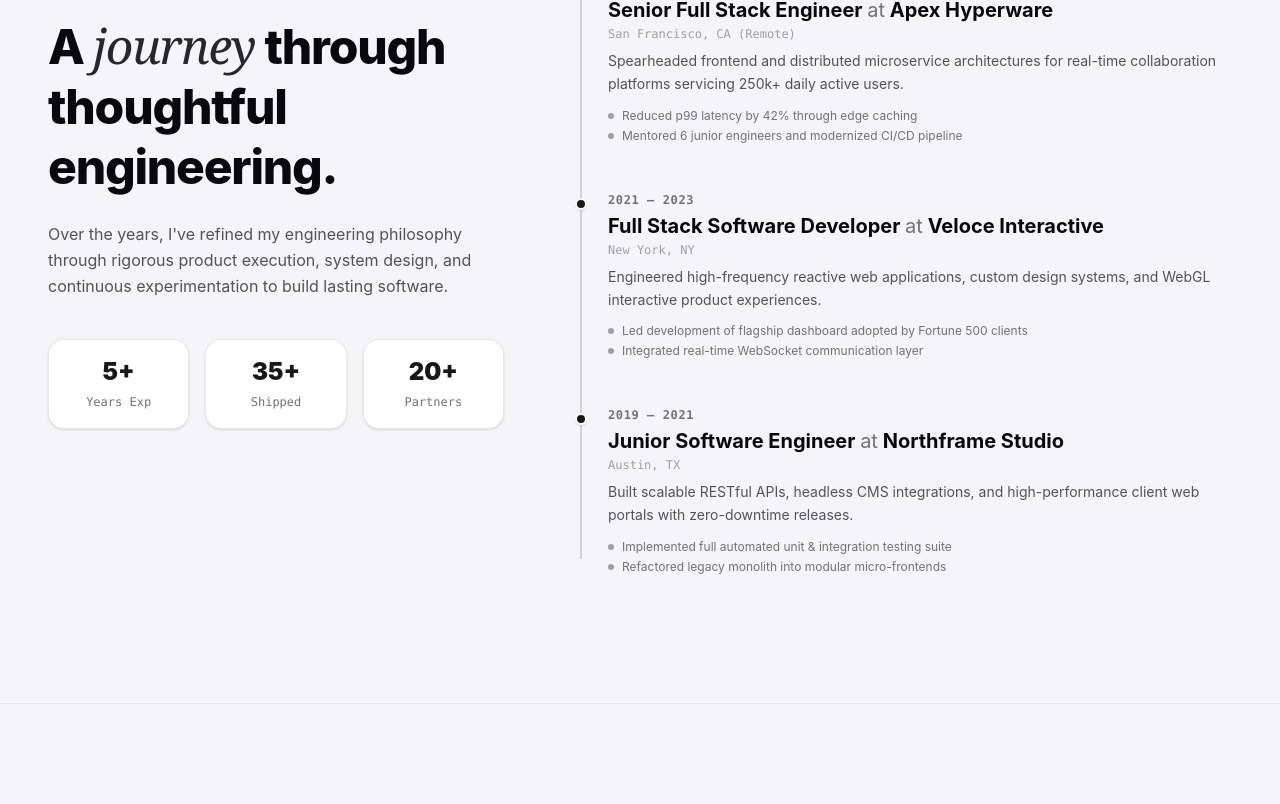
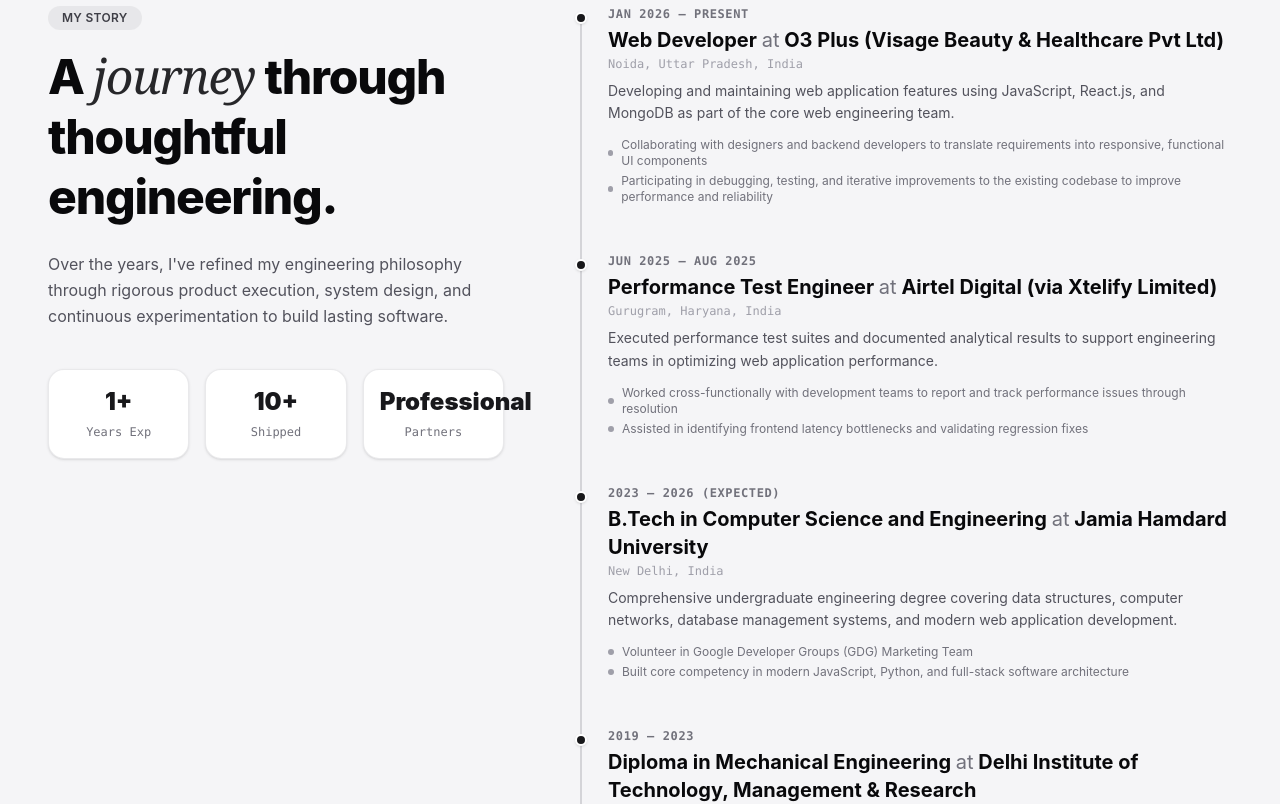
Before and after one commit to himanshuu-g/Portfolio, a React (Vite) app: page / in a window 1280 px wide. Shown: the part 1680-2484 px from the top of the page. Built offline with nearby package versions, Linux system fonts and the light colour scheme; a web font is replaced by a local one.

Commit message:
feat: populate skills, experience, projects, and education from resume

```diff
--- a/src/components/AboutSection.tsx
+++ b/src/components/AboutSection.tsx
@@ -33,16 +33,25 @@ export const AboutSection: React.FC<AboutSectionProps> = ({ onContactClick }) =>
                   <Code size={18} />
                 </div>
                 <span className="absolute -top-7 text-[10px] font-mono font-semibold bg-zinc-900 text-white px-2 py-0.5 rounded opacity-0 group-hover:opacity-100 transition-opacity whitespace-nowrap pointer-events-none">
-                  React / TS
+                  React.js
                 </span>
               </div>
 
               <div className="group relative flex flex-col items-center cursor-pointer transition-transform hover:-translate-y-1.5">
-                <div className="w-9 h-9 rounded-xl bg-gradient-to-br from-indigo-500 to-purple-600 text-white flex items-center justify-center shadow-md">
+                <div className="w-9 h-9 rounded-xl bg-gradient-to-br from-amber-500 to-yellow-600 text-white flex items-center justify-center shadow-md">
                   <Globe size={18} />
                 </div>
                 <span className="absolute -top-7 text-[10px] font-mono font-semibold bg-zinc-900 text-white px-2 py-0.5 rounded opacity-0 group-hover:opacity-100 transition-opacity whitespace-nowrap pointer-events-none">
-                  Next.js
+                  JavaScript
+                </span>
+              </div>
+
+              <div className="group relative flex flex-col items-center cursor-pointer transition-transform hover:-translate-y-1.5">
+                <div className="w-9 h-9 rounded-xl bg-blue-600 text-white flex items-center justify-center shadow-md">
+                  <Cpu size={18} />
+                </div>
+                <span className="absolute -top-7 text-[10px] font-mono font-semibold bg-zinc-900 text-white px-2 py-0.5 rounded opacity-0 group-hover:opacity-100 transition-opacity whitespace-nowrap pointer-events-none">
+                  Python
                 </span>
               </div>
 
@@ -51,7 +60,7 @@ export const AboutSection: React.FC<AboutSectionProps> = ({ onContactClick }) =>
                   <Server size={18} />
                 </div>
                 <span className="absolute -top-7 text-[10px] font-mono font-semibold bg-zinc-900 text-white px-2 py-0.5 rounded opacity-0 group-hover:opacity-100 transition-opacity whitespace-nowrap pointer-events-none">
-                  Node / Go
+                  MongoDB
                 </span>
               </div>
 
@@ -60,16 +69,7 @@ export const AboutSection: React.FC<AboutSectionProps> = ({ onContactClick }) =>
                   <Layers size={18} />
                 </div>
                 <span className="absolute -top-7 text-[10px] font-mono font-semibold bg-zinc-900 text-white px-2 py-0.5 rounded opacity-0 group-hover:opacity-100 transition-opacity whitespace-nowrap pointer-events-none">
-                  Tailwind
-                </span>
-              </div>
-
-              <div className="group relative flex flex-col items-center cursor-pointer transition-transform hover:-translate-y-1.5">
-                <div className="w-9 h-9 rounded-xl bg-orange-600 text-white flex items-center justify-center shadow-md">
-                  <Cpu size={18} />
-                </div>
-                <span className="absolute -top-7 text-[10px] font-mono font-semibold bg-zinc-900 text-white px-2 py-0.5 rounded opacity-0 group-hover:opacity-100 transition-opacity whitespace-nowrap pointer-events-none">
-                  Cloud & AI
+                  Firebase / SQL
                 </span>
               </div>
             </div>
--- a/src/components/ContactSection.tsx
+++ b/src/components/ContactSection.tsx
@@ -73,6 +73,12 @@ export const ContactSection: React.FC = () => {
             <div className="text-xl sm:text-2xl font-bold font-mono text-zinc-900 break-all">
               {portfolioData.profile.email}
             </div>
+
+            {portfolioData.profile.phone && (
+              <div className="text-sm font-mono text-zinc-600">
+                📞 {portfolioData.profile.phone}
+              </div>
+            )}
 
             <div className="pt-2 border-t border-zinc-100 flex items-center justify-between text-xs text-zinc-500">
               <span className="flex items-center gap-1.5">
--- a/src/data/portfolioData.ts
+++ b/src/data/portfolioData.ts
@@ -49,200 +49,203 @@ export interface FloatingBadge {
 
 export const portfolioData = {
   profile: {
-    firstName: "HIMANSHU",
-    lastName: "GAUTAM", // Easily customizable
+    firstName: "Himanshu",
+    lastName: "Gautam",
     fullName: "Himanshu Gautam",
-    handle: "gautamhimanshu7703@gmail.com",
-    role: "Full Stack Engineer & Creative Developer",
-    secondaryRole: "Software Architect & UI/UX Technologist",
-    tagline: "I design and build resilient digital products that balance deep engineering rigor, tactile micro-interactions, and fluid aesthetics.",
+    handle: "himanshuu-g",
+    role: "Web Developer & Computer Science Graduate",
+    secondaryRole: "Frontend, Backend & AI / Machine Learning",
+    tagline: "Computer Science graduate (B.Tech, 2026) with hands-on experience in web development and performance testing. Comfortable across the frontend stack with growing exposure to backend and QA workflows.",
     status: {
       isAvailable: true,
-      text: "Open for projects & opportunities",
+      text: "Open for full-time opportunities",
     },
-    location: "Global / Remote",
-    email: "gautam@example.com",
-    github: "https://github.com",
-    linkedin: "https://linkedin.com",
+    location: "New Delhi, India",
+    phone: "+91 7703940978",
+    email: "gautamji616@gmail.com",
+    github: "https://github.com/himanshuu-g",
+    linkedin: "https://linkedin.com/in/himanshu-gautam-7a401a29a",
     twitter: "https://twitter.com",
-    discord: "@gautam_dev",
+    discord: "@himanshu_dev",
     resumeUrl: "#",
     avatarUrl: "/Monochrome Tech Portfolio Portrait.png",
     aboutPortraitUrl: "/himanshuimage.jpeg",
-    experienceYears: "5+",
-    projectsCompleted: "35+",
-    happyClients: "20+",
+    experienceYears: "1+",
+    projectsCompleted: "10+",
+    happyClients: "Professional",
   },
 
-  // Floating badges around hero portrait (Screenshot 1 matching)
+  // Floating badges around hero portrait
   heroBadges: [
-    { id: "1", label: "Full Stack Web", position: "top-[16%] left-[6%] md:left-[14%]" },
-    { id: "2", label: "React & Next.js", position: "top-[28%] left-[2%] md:left-[10%]" },
-    { id: "3", label: "System Design", position: "top-[40%] left-[4%] md:left-[12%]" },
-    { id: "4", label: "Cloud & DevOps", position: "top-[16%] right-[6%] md:right-[14%]" },
-    { id: "5", label: "AI Integration", position: "top-[28%] right-[2%] md:right-[10%]" },
-    { id: "6", label: "API Architecture", position: "top-[40%] right-[4%] md:right-[12%]" },
+    { id: "1", label: "React.js & Web", position: "top-[16%] left-[6%] md:left-[14%]" },
+    { id: "2", label: "JavaScript & Python", position: "top-[28%] left-[2%] md:left-[10%]" },
+    { id: "3", label: "MongoDB & Firebase", position: "top-[40%] left-[4%] md:left-[12%]" },
+    { id: "4", label: "CNN & Grad-CAM", position: "top-[16%] right-[6%] md:right-[14%]" },
+    { id: "5", label: "OCR Text Extraction", position: "top-[28%] right-[2%] md:right-[10%]" },
+    { id: "6", label: "Performance QA", position: "top-[40%] right-[4%] md:right-[12%]" },
   ],
 
-  // Bottom dock tools matching screenshot 2
+  // Bottom dock tools matching technical skills from resume
   dockSkills: [
-    { name: "React", icon: "atom", level: "Expert" },
-    { name: "TypeScript", icon: "code-2", level: "Expert" },
-    { name: "Next.js", icon: "globe", level: "Expert" },
-    { name: "Node.js", icon: "server", level: "Advanced" },
-    { name: "Python", icon: "terminal", level: "Advanced" },
-    { name: "Tailwind CSS", icon: "palette", level: "Expert" },
-    { name: "PostgreSQL", icon: "database", level: "Advanced" },
-    { name: "Docker", icon: "box", level: "Intermediate" },
+    { name: "React.js", icon: "atom", level: "Core Framework" },
+    { name: "JavaScript", icon: "code-2", level: "Language" },
+    { name: "Python", icon: "terminal", level: "Language / ML" },
+    { name: "MongoDB", icon: "database", level: "Database" },
+    { name: "Firebase", icon: "server", level: "Cloud DB" },
+    { name: "MySQL", icon: "database", level: "Relational DB" },
+    { name: "Git & GitHub", icon: "box", level: "Version Control" },
+    { name: "HTML5 & CSS3", icon: "palette", level: "Styling & Markup" },
   ],
 
-  // Career experience timeline matching screenshot 2
+  // Career experience & education timeline from resume
   timeline: [
     {
       id: "exp-1",
-      period: "2023 — Present",
-      role: "Senior Full Stack Engineer",
-      company: "Apex Hyperware",
-      location: "San Francisco, CA (Remote)",
-      description: "Spearheaded frontend and distributed microservice architectures for real-time collaboration platforms servicing 250k+ daily active users.",
-      highlights: ["Reduced p99 latency by 42% through edge caching", "Mentored 6 junior engineers and modernized CI/CD pipeline"]
+      period: "Jan 2026 — Present",
+      role: "Web Developer",
+      company: "O3 Plus (Visage Beauty & Healthcare Pvt Ltd)",
+      location: "Noida, Uttar Pradesh, India",
+      description: "Developing and maintaining web application features using JavaScript, React.js, and MongoDB as part of the core web engineering team.",
+      highlights: [
+        "Collaborating with designers and backend developers to translate requirements into responsive, functional UI components",
+        "Participating in debugging, testing, and iterative improvements to the existing codebase to improve performance and reliability"
+      ]
     },
     {
       id: "exp-2",
-      period: "2021 — 2023",
-      role: "Full Stack Software Developer",
-      company: "Veloce Interactive",
-      location: "New York, NY",
-      description: "Engineered high-frequency reactive web applications, custom design systems, and WebGL interactive product experiences.",
-      highlights: ["Led development of flagship dashboard adopted by Fortune 500 clients", "Integrated real-time WebSocket communication layer"]
+      period: "Jun 2025 — Aug 2025",
+      role: "Performance Test Engineer",
+      company: "Airtel Digital (via Xtelify Limited)",
+      location: "Gurugram, Haryana, India",
+      description: "Executed performance test suites and documented analytical results to support engineering teams in optimizing web application performance.",
+      highlights: [
+        "Worked cross-functionally with development teams to report and track performance issues through resolution",
+        "Assisted in identifying frontend latency bottlenecks and validating regression fixes"
+      ]
     },
     {
-      id: "exp-3",
-      period: "2019 — 2021",
-      role: "Junior Software Engineer",
-      company: "Northframe Studio",
-      location: "Austin, TX",
-      description: "Built scalable RESTful APIs, headless CMS integrations, and high-performance client web portals with zero-downtime releases.",
-      highlights: ["Implemented full automated unit & integration testing suite", "Refactored legacy monolith into modular micro-frontends"]
+      id: "edu-1",
+      period: "2023 — 2026 (Expected)",
+      role: "B.Tech in Computer Science and Engineering",
+      company: "Jamia Hamdard University",
+      location: "New Delhi, India",
+      description: "Comprehensive undergraduate engineering degree covering data structures, computer networks, database management systems, and modern web application development.",
+      highlights: [
+        "Volunteer in Google Developer Groups (GDG) Marketing Team",
+        "Built core competency in modern JavaScript, Python, and full-stack software architecture"
+      ]
+    },
+    {
+      id: "edu-2",
+      period: "2019 — 2023",
+      role: "Diploma in Mechanical Engineering",
+      company: "Delhi Institute of Technology, Management & Research",
+      location: "Delhi NCR, India",
+      description: "Built strong engineering fundamentals, mathematical reasoning, and structured problem-solving methodologies.",
+      highlights: [
+        "Graduated with rigorous technical discipline and analytical problem formulation skills"
+      ]
     }
   ],
 
-  // Projects list
+  // Technical Projects from resume
   projects: [
     {
       id: "proj-1",
-      title: "Synthetix AI Studio",
-      subtitle: "Multi-agent generative workflow orchestration engine",
+      title: "Skin Analysis & Skincare Recommender",
+      subtitle: "Deep learning CNN classifier with explainable Grad-CAM heatmaps",
       category: "AI / Machine Learning",
       year: "2025",
-      thumbnail: "https://images.unsplash.com/photo-1618005182384-a83a8bd57fbe?auto=format&fit=crop&w=1200&q=80",
-      description: "A node-based generative AI workflow builder enabling engineering teams to orchestrate LLM chains, vector stores, and custom tools visually.",
-      techStack: ["Next.js 15", "TypeScript", "Python", "FastAPI", "Tailwind CSS", "Framer Motion"],
-      liveUrl: "https://example.com/demo1",
-      githubUrl: "https://github.com/example/synthetix",
+      thumbnail: "https://images.unsplash.com/photo-1576091160399-112ba8d25d1d?auto=format&fit=crop&w=1200&q=80",
+      description: "A full-stack Flask web application that classifies user skin types (oily, dry, normal) by combining uploaded portrait photos with a comprehensive skin-health questionnaire.",
+      techStack: ["Python", "Flask", "MobileNet (CNN)", "Grad-CAM", "SQLite", "OpenCV"],
+      liveUrl: "https://github.com/himanshuu-g",
+      githubUrl: "https://github.com/himanshuu-g",
       featured: true,
       metrics: [
-        { label: "Pipeline Speed", value: "3.4x faster" },
-        { label: "Active Nodes", value: "10,000+" },
-        { label: "Latency", value: "<180ms" }
+        { label: "Model Architecture", value: "MobileNet CNN" },
+        { label: "Explainability", value: "Grad-CAM Heatmaps" },
+        { label: "Stack", value: "Flask + SQLite" }
       ],
-      overview: "Synthetix bridges developer code with visual canvas graph orchestration. Designed with fluid 60fps animations and resilient state synchronization.",
-      challenge: "Handling complex DAG graph cycles in real-time while streaming LLM response tokens without UI frame drops.",
-      solution: "Engineered an off-main-thread WebWorker state manager and custom virtualized canvas viewport utilizing WebGL acceleration."
+      overview: "Solo end-to-end engineered application delivering transparent, vision-driven skin classification and custom skincare recommendations.",
+      challenge: "Providing users with transparent, trustworthy predictions rather than an opaque black-box machine learning output.",
+      solution: "Trained and fine-tuned a MobileNet-based CNN with a custom preprocessing pipeline, integrating Grad-CAM to visually highlight the exact facial image regions driving each classification."
     },
     {
       id: "proj-2",
-      title: "PulseFlow Cloud",
-      subtitle: "Real-time telemetry & distributed tracing platform",
-      category: "Cloud & Systems",
-      year: "2024",
-      thumbnail: "https://images.unsplash.com/photo-1551288049-bebda4e38f71?auto=format&fit=crop&w=1200&q=80",
-      description: "Telemetry engine visualizing high-throughput server metrics, anomaly alarms, and serverless invocations across global clusters.",
-      techStack: ["React", "Go", "Docker", "ClickHouse", "Tailwind CSS"],
-      liveUrl: "https://example.com/demo2",
-      githubUrl: "https://github.com/example/pulseflow",
+      title: "Handwritten Notes Digitizer",
+      subtitle: "OCR-powered web application for indexing and converting physical notes",
+      category: "Frontend",
+      year: "2025",
+      thumbnail: "https://images.unsplash.com/photo-1456513080510-7bf3a84b82f8?auto=format&fit=crop&w=1200&q=80",
+      description: "A web-based system engineered to convert physical handwritten notes into digital, searchable, and easily editable text using optical character recognition.",
+      techStack: ["JavaScript", "Python", "OCR", "HTML5", "CSS3", "React.js"],
+      liveUrl: "https://github.com/himanshuu-g",
+      githubUrl: "https://github.com/himanshuu-g",
       featured: true,
       metrics: [
-        { label: "Events / Sec", value: "1.2M+" },
-        { label: "Uptime", value: "99.99%" }
+        { label: "OCR Extraction", value: "Real-time" },
+        { label: "Text Search", value: "Instant Index" },
+        { label: "Format", value: "Editable Output" }
       ],
-      overview: "Built to replace clunky legacy APM tools with a lightning-fast, keyboard-driven UI inspired by high-end financial terminals.",
-      challenge: "Rendering dense live charts with 50,000 data points updating every 500 milliseconds without browser stutter.",
-      solution: "Implemented Canvas-based chart rendering coupled with WebSockets compression and delta-encoding."
+      overview: "Designed to solve paper clutter and improve academic note organization by allowing instant search, tagging, and digital archiving of handwritten content.",
+      challenge: "Handling handwriting variations, uneven document lighting, and skewed phone camera captures.",
+      solution: "Engineered pre-OCR image filtering and thresholding to enhance character contrast before executing extraction, ensuring high legibility and quick text editing."
     },
     {
       id: "proj-3",
-      title: "OmniStore Commerce",
-      subtitle: "Ultra-fast headless e-commerce with 3D product previews",
+      title: "O3 Plus Core Web Platform",
+      subtitle: "High-performance responsive UI components for beauty & wellness brand",
       category: "Full Stack",
-      year: "2024",
-      thumbnail: "https://images.unsplash.com/photo-1526374965328-7f61d4dc18c5?auto=format&fit=crop&w=1200&q=80",
-      description: "Sub-second load times e-commerce flagship with 3D spatial model inspection and instant serverless checkout.",
-      techStack: ["Next.js", "Three.js", "Stripe API", "GraphQL", "Tailwind CSS"],
-      liveUrl: "https://example.com/demo3",
-      githubUrl: "https://github.com/example/omnistore",
+      year: "2026",
+      thumbnail: "https://images.unsplash.com/photo-1522335789203-aabd1fc54bc9?auto=format&fit=crop&w=1200&q=80",
+      description: "Developing responsive web features, functional UI components, and state management routines using JavaScript, React.js, and MongoDB for O3 Plus.",
+      techStack: ["JavaScript", "React.js", "MongoDB", "HTML5", "CSS3", "Git"],
+      liveUrl: "https://github.com/himanshuu-g",
+      githubUrl: "https://github.com/himanshuu-g",
       featured: true,
       metrics: [
-        { label: "Conversion Rate", value: "+28%" },
-        { label: "Lighthouse Score", value: "99/100" }
+        { label: "Role", value: "Web Developer" },
+        { label: "Database", value: "MongoDB" },
+        { label: "UI Library", value: "React.js" }
       ],
-      overview: "Engineered from the ground up to redefine modern luxury digital storefronts with tactile animations and effortless mobile checkout.",
-      challenge: "Optimizing heavy 3D GLTF asset downloads on cellular networks.",
-      solution: "Integrated Draco compression and progressive mesh level-of-detail (LOD) streaming."
-    },
-    {
-      id: "proj-4",
-      title: "Aura Design System",
-      subtitle: "Accessible React & Framer Motion component library",
-      category: "Frontend",
-      year: "2023",
-      thumbnail: "https://images.unsplash.com/photo-1507238691740-187a5b1d37b8?auto=format&fit=crop&w=1200&q=80",
-      description: "Comprehensive tokenized UI kit with built-in accessibility compliance, micro-animations, and zero layout shift.",
-      techStack: ["React", "TypeScript", "Tailwind CSS", "Framer Motion", "Storybook"],
-      liveUrl: "https://example.com/demo4",
-      githubUrl: "https://github.com/example/aura-ui",
-      featured: false,
-      metrics: [
-        { label: "npm Downloads", value: "45k/mo" },
-        { label: "WCAG Level", value: "AAA" }
-      ],
-      overview: "Created to help developer teams ship polished, accessible, animated interfaces without starting from scratch.",
-      challenge: "Ensuring complex interactive components like comboboxes and modals maintained strict keyboard accessibility.",
-      solution: "Built on top of Radix primitives with custom Framer Motion spring physics wrappers."
+      overview: "Working as part of the core web engineering team at Visage Beauty & Healthcare to enhance digital commerce and customer engagement interfaces.",
+      challenge: "Translating diverse design specifications into lightweight, bug-free, and accessible React components.",
+      solution: "Adopted strict component modularity, standardized prop structures, and conducted iterative code reviews with backend teammates."
     }
   ],
 
-  // Articles & insights
+  // Articles & Technical Notes
   articles: [
     {
       id: "art-1",
-      title: "Architecting Fluid 60fps Micro-Interactions in React",
-      slug: "fluid-micro-interactions-react",
-      date: "Oct 2025",
-      readTime: "6 min read",
-      tag: "UI Engineering",
-      summary: "How to combine Framer Motion layout animations, GPU layer promotion, and spring physics for buttery smooth tactile interfaces.",
-      content: "When building modern web applications, the difference between a good interface and an unforgettable one lies in micro-interactions. In this article, we explore how layout animations work under the hood, how FLIP (First, Last, Invert, Play) prevents layout thrashing, and how to configure spring damping for natural physical feedback."
+      title: "Building Interpretable Computer Vision Models with MobileNet & Grad-CAM",
+      slug: "interpretable-cv-mobilenet-gradcam",
+      date: "2025",
+      readTime: "5 min read",
+      tag: "Machine Learning",
+      summary: "How to combine lightweight convolutional neural networks with Class Activation Mapping (Grad-CAM) to explain predictions to end users visually.",
+      content: "Explainable AI is crucial in healthcare and aesthetic diagnostics. In this article, we walk through fine-tuning MobileNet for skin classification and extracting the gradient of the score for target classes with respect to feature maps to generate visual heatmaps."
     },
     {
       id: "art-2",
-      title: "Building Real-Time State Engines with WebSockets & Rust",
-      slug: "realtime-state-websockets-rust",
-      date: "Aug 2025",
-      readTime: "9 min read",
-      tag: "System Design",
-      summary: "Techniques for low-latency state synchronization across distributed clients using delta compression and conflict-free data types.",
-      content: "Collaborative canvas tools require instantaneous consensus between dozens of active users. We dive deep into CRDTs (Conflict-free Replicated Data Types), binary protocol serialization with Protobuf, and connection connection pooling techniques."
+      title: "Best Practices for Web Performance Testing in Enterprise Applications",
+      slug: "web-performance-testing-enterprise",
+      date: "2025",
+      readTime: "6 min read",
+      tag: "Performance QA",
+      summary: "Key lessons from executing performance suites, tracking latency regressions, and collaborating cross-functionally with dev teams.",
+      content: "Monitoring p95 and p99 response times during heavy client loads ensures production web applications stay responsive under peak traffic. We break down the end-to-end testing lifecycle from issue reporting to verified resolution."
     },
     {
       id: "art-3",
-      title: "The Editorial Minimalist Aesthetic in Modern Web Design",
-      slug: "editorial-minimalist-web-design",
-      date: "Jun 2025",
+      title: "OCR Pipelines in the Browser: Preprocessing and Text Extraction",
+      slug: "ocr-pipelines-browser-preprocessing",
+      date: "2025",
       readTime: "4 min read",
-      tag: "Design Philosophy",
-      summary: "Deconstructing why giant typography, negative space, and monochromatic restraint captivate high-caliber engineering teams.",
-      content: "Minimalism is not the absence of design; it is the presence of intention. By reducing visual noise and relying on strong typographic scale and spatial hierarchy, developers can let their work and craft take center stage."
+      tag: "Web Development",
+      summary: "Practical techniques for preparing user-submitted images for Optical Character Recognition to maximize transcription accuracy.",
+      content: "Extracting handwritten notes requires preprocessing: grayscale conversion, Otsu thresholding, and perspective correction drastically improve OCR accuracy on non-ideal mobile phone captures."
     }
   ]
 };
```
Also changed, not shown: src/components/InteractiveTerminal.tsx (+5 -4 lines).
